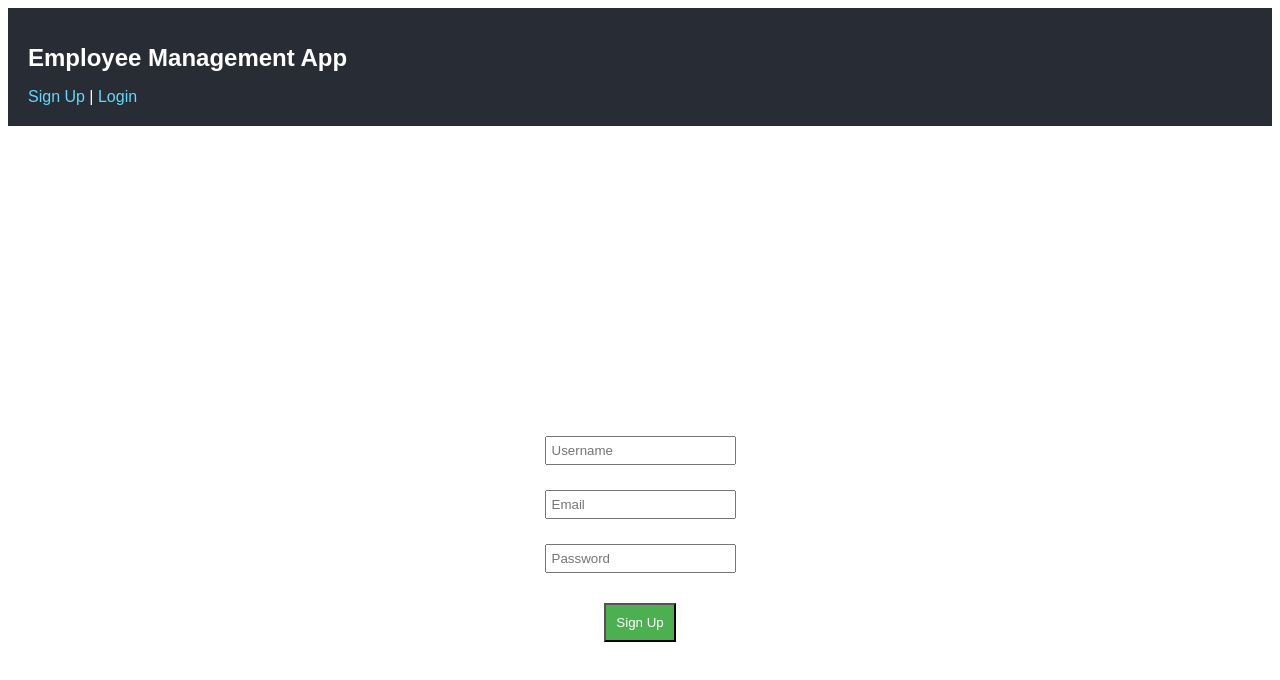
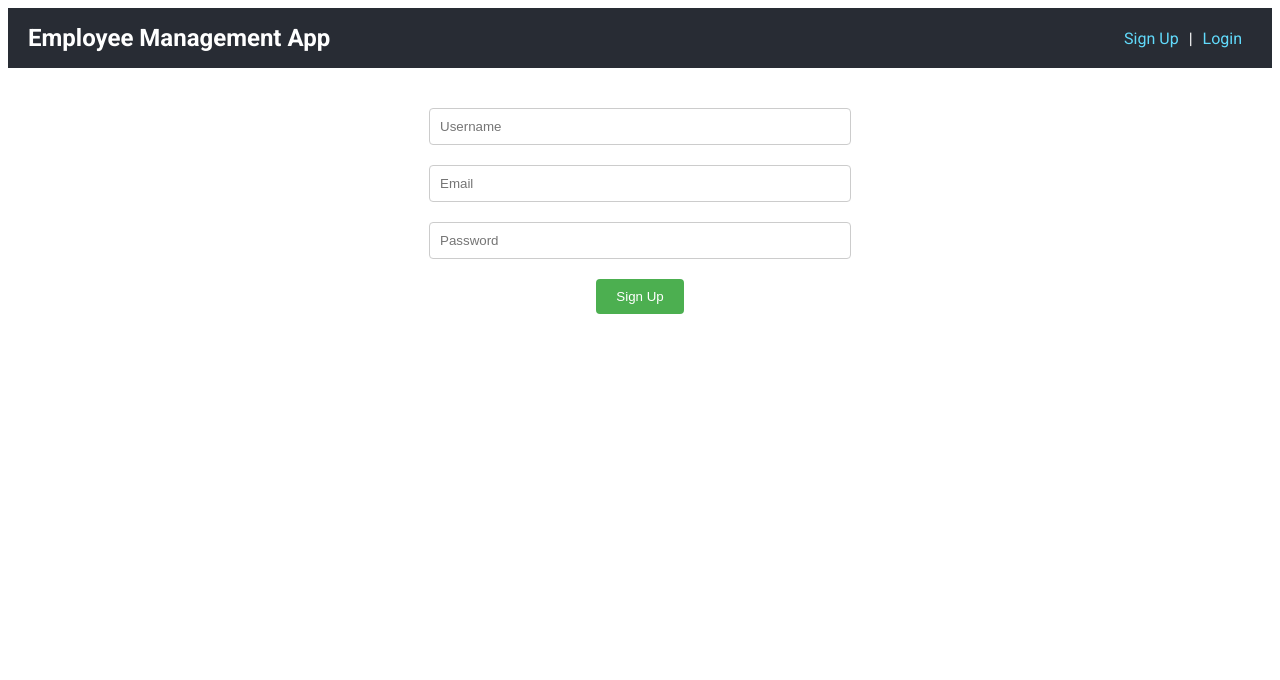
Before and after one commit to alialoraebi/emp_management_app, a React (Create React App) app in the folder client/: page / in a window 1280 px wide. Shown: the top 680 px of the page. Built offline with nearby package versions, Linux system fonts and the light colour scheme.

Commit message:
updated css and other things

```diff
--- a/client/public/index.html
+++ b/client/public/index.html
@@ -10,6 +10,8 @@
       content="Web site created using create-react-app"
     />
     <link rel="apple-touch-icon" href="%PUBLIC_URL%/logo192.png" />
+    <link href="https://fonts.googleapis.com/css2?family=Roboto:wght@400;700&display=swap" rel="stylesheet">
+
     <!--
       manifest.json provides metadata used when your web app is installed on a
       user's mobile device or desktop. See https://developers.google.com/web/fundamentals/web-app-manifest/
@@ -24,7 +26,7 @@
       work correctly both with client-side routing and a non-root public URL.
       Learn how to configure a non-root public URL by running `npm run build`.
     -->
-    <title>React App</title>
+    <title>Employeement Management App</title>
   </head>
   <body>
     <noscript>You need to enable JavaScript to run this app.</noscript>
--- a/client/src/App.css
+++ b/client/src/App.css
@@ -1,14 +1,19 @@
 .App {
-    font-family: Arial, sans-serif;
-    margin: 0;
-    padding: 0;
-    box-sizing: border-box;
-}
+    text-align: center;
+    font-family: 'Roboto', sans-serif;
+    overflow: hidden;
+
+  }
 
 .App-header {
     background-color: #282c34;
-    padding: 20px;
+    min-height: 60px;
+    display: flex;
+    flex-direction: row;
+    align-items: center;
+    justify-content: space-between;
     color: white;
+    padding: 0 20px;
 }
 
 .app-title {
@@ -16,83 +21,136 @@
 }
 
 .app-nav {
-    margin-top: 10px;
+    display: flex;
+    flex-direction: row;
+    align-items: center;
 }
 
 .nav-link {
     color: #61dafb;
     text-decoration: none;
+    margin: 0 10px;
 }
 
 .app-main {
     padding: 20px;
 }
 
-.employee-detail {
-    display: grid;
-    grid-template-columns: 100px auto;
-    gap: 10px;
-    align-items: center;
-    margin-bottom: 10px;
-  }
-
-.employee-list, .employee-details {
-    margin-top: 20px;
-}
-
-.employee-table {
-    width: 100%;
-    border-collapse: collapse;
-}
-
-.employee-row {
-    border-bottom: 1px solid #ddd;
-}
-
-.employee-row:hover {
-    background-color: #f5f5f5;
-}
-
-.update-form, .add-form {
-    display: flex;
-    flex-direction: column;
-}
-
-.login-form, .signup-form {
+.signup-form {
     display: flex;
     flex-direction: column;
     align-items: center;
     justify-content: center;
-    min-height: 100vh;
+    gap: 20px;
+    width: 100%;
+    max-width: 400px;
+    margin: 0 auto;
+    padding: 20px;
 }
 
-.form-input, .submit-button {
-    margin-bottom: 20px;
+.signup-form input {
+    width: 100%;
+    padding: 10px;
+    border: 1px solid #ccc;
+    border-radius: 4px;
 }
 
-.form-label {
-    margin-top: 10px;
-}
-
-.form-input {
-    margin-top: 5px;
-    padding: 5px;
-}
-
-.submit-button, .cancel-button, .back-button, .update-button, .delete-button {
-    margin-top: 10px;
-    padding: 10px;
+.signup-form button {
+    padding: 10px 20px;
+    border: none;
+    border-radius: 4px;
+    background-color: #4CAF50;
+    color: white;
     cursor: pointer;
 }
 
-.submit-button {
+.signup-form button:hover {
+    background-color: #45a049;
+}
+
+.login-form {
+    display: flex;
+    flex-direction: column;
+    align-items: center;
+    justify-content: center;
+    gap: 20px;
+    width: 100%;
+    max-width: 400px;
+    margin: 0 auto;
+    padding: 20px;
+}
+
+.login-form input {
+    width: 100%;
+    padding: 10px;
+    border: 1px solid #ccc;
+    border-radius: 4px;
+}
+
+.login-form button {
+    padding: 10px 20px;
+    border: none;
+    border-radius: 4px;
     background-color: #4CAF50;
     color: white;
+    cursor: pointer;
 }
 
-.cancel-button, .back-button {
-    background-color: #f44336;
-    color: white;
+.login-form button:hover {
+    background-color: #45a049;
+}
+
+.error-message {
+    color: red;
+}
+
+.success-message {
+    color: green;
+}
+
+.employee-list {
+    display: flex;
+    flex-direction: column;
+    align-items: center;
+    justify-content: center;
+    gap: 20px;
+    width: 100%;
+    max-width: 800px;
+    margin: 0 auto;
+    padding: 20px;
+}
+
+table {
+    border-collapse: collapse;
+    width: 100%;
+}
+
+.employee-row td {
+    border: 2px solid #000000;
+    box-sizing: border-box;
+
+}
+
+.employee-first-name,
+.employee-last-name,
+.employee-email {
+    padding: 10px;
+}
+
+.employee-actions {
+    display: flex;
+    justify-content: space-around;
+}
+
+.update-button,
+.delete-button,
+.view-button {
+  padding: 10px 10px;
+  border: none;
+  border-radius: 4px;
+  cursor: pointer;
+  box-sizing: border-box;
+  margin: 5px 0;
 }
 
 .update-button {
@@ -108,34 +166,91 @@
 .view-button {
     background-color: #008CBA;
     color: white;
-    margin-top: 10px;
-    padding: 10px;
-    cursor: pointer;
-  }
+}
 
-  .employee-details {
+.add-employee-link {
+    display: inline-block;
+    margin-top: 20px;
+    padding: 10px 20px;
+    background-color: #4CAF50;
+    color: white;
+    text-decoration: none;
+    border-radius: 4px;
+}
+
+.add-employee-link:hover {
+    background-color: #45a049;
+}
+
+.add-form {
     display: flex;
     flex-direction: column;
-    align-items: start;
+    align-items: center;
+    justify-content: center;
+    gap: 20px;
+    width: 100%;
+    max-width: 500px;
+    margin: 0 auto;
     padding: 20px;
-    border: 1px solid #ddd;
-    border-radius: 5px;
-    background-color: #f9f9f9;
-    margin-bottom: 20px;
-  }
+    border: 1px solid #ccc;
+    border-radius: 4px;
+}
 
-  .employee-details-list {
-    list-style-type: none;
-    padding: 0;
-  }
+.form-label {
+    font-weight: bold;
+    margin-bottom: 5px;
+}
 
-  .employee-detail {
-    margin-bottom: 10px;
-  }
+.form-input {
+    width: 100%;
+    padding: 10px;
+    border: 1px solid #ccc;
+    border-radius: 4px;
+}
 
-  .back-button {
+.add-form .submit-button {
+    width: 100%;
+    padding: 10px;
+    border: none;
+    border-radius: 4px;
+    background-color: #4CAF50;
+    color: white;
+    cursor: pointer;
+}
+
+.add-form .cancel-button {
+    width: 100%;
+    padding: 10px;
+    border: none;
+    border-radius: 4px;
     background-color: #f44336;
     color: white;
+    cursor: pointer;
+}
+
+.add-form button:hover {
+    background-color: #45a049;
+}
+
+.add-form button:hover {
+    background-color: #45a049;
+}
+
+.employee-detail {
+    display: flex;
+    justify-content: space-between;
     padding: 10px;
+    border: 1px solid #ccc;
+    border-radius: 4px;
+    border-bottom: 1px solid #ccc;
+}
+
+
+.back-button {
+    padding: 10px 20px;
+    border: none;
+    border-radius: 4px;
+    background-color: #008CBA;
+    color: white;
     cursor: pointer;
-  }
+}
--- a/client/src/components/AddEmployee.js
+++ b/client/src/components/AddEmployee.js
@@ -30,7 +30,7 @@ function AddEmployee() {
 
 
     return (
-        <form onSubmit={handleSubmit} className="update-form">
+        <form onSubmit={handleSubmit} className="add-form">
           <label htmlFor="first_name" className="form-label">First Name:</label>
           <input type="text" id="first_name" name="first_name" value={employee.first_name} onChange={handleChange} className="form-input" />
 
--- a/client/src/components/EmployeeList.js
+++ b/client/src/components/EmployeeList.js
@@ -39,7 +39,6 @@ function EmployeeList() {
 
     return (
         <div className="employee-list">
-            <Link to="/add-employee" className="add-employee-link">Add Employee</Link>
             <table className="employee-table">
                 <thead>
                     <tr>
@@ -59,13 +58,13 @@ function EmployeeList() {
                                 <button onClick={() => navigate(`/update-employee/${employee._id}`)} className="update-button">Update</button>
                                 <button onClick={() => deleteEmployee(employee._id)} className="delete-button">Delete</button>
                                 <button onClick={() => navigate(`/view-employee/${employee._id}`)} className="view-button">View</button>
-
-
                             </td>
                         </tr>
                     ))}
                 </tbody>
             </table>
+            <Link to="/add-employee" className="add-employee-link">Add Employee</Link>
+
         </div>
     );
 }
--- a/client/src/components/SignUp.js
+++ b/client/src/components/SignUp.js
@@ -1,6 +1,6 @@
 import React, { useState } from 'react';
 import axios from 'axios';
-import { Link } from 'react-router-dom';
+import { Link, useNavigate } from 'react-router-dom';
 
 
 function SignUp() {
@@ -13,6 +13,8 @@ function SignUp() {
 
   const [signUpSuccess, setSignUpSuccess] = useState(false);
 
+  const navigate = useNavigate();
+
 
   const handleChange = (e) => {
     const updatedFormData = { ...formData, [e.target.name]: e.target.value };
@@ -24,13 +26,13 @@ function SignUp() {
     e.preventDefault();
     if (!formData.username || !formData.email || !formData.password) {
       setErrorMessage('Please fill in all fields.');
-      return;
-    }
+    } else {
       try {
         const response = await axios.post('http://localhost:3000/api/v1/user/signup', formData);
         console.log(response.data);
         setErrorMessage('');
         setSignUpSuccess(true);
+        navigate('/login');
       } catch (error) {
         console.error("Error during sign up:", error);
         if (error.response && error.response.data) {
@@ -40,7 +42,9 @@ function SignUp() {
           setErrorMessage('An error occurred. Please try again later.');
         }
       }
-  };
+    }
+  }
+
 
   return (
     <form onSubmit={handleSubmit} className="signup-form">
@@ -73,7 +77,7 @@ function SignUp() {
       {errorMessage && (
         <p className="error-message">
           {errorMessage}
-          {errorMessage.includes('User already exists') && (
+          {errorMessage.includes('Username already exists') && (
             <span> <Link to="/login" className="login-link">Login here</Link>.</span>
           )}
         </p>
--- a/client/src/components/UpdateEmployee.js
+++ b/client/src/components/UpdateEmployee.js
@@ -43,7 +43,7 @@ function UpdateEmployee() {
 
 
     return (
-        <form onSubmit={handleSubmit} className="update-form">
+        <form onSubmit={handleSubmit} className="add-form">
           <label htmlFor="first_name" className="form-label">First Name:</label>
           <input type="text" id="first_name" name="first_name" value={employee.first_name} onChange={handleChange} className="form-input" />
 
```
Lines whose indentation alone changed are shown as unchanged.
